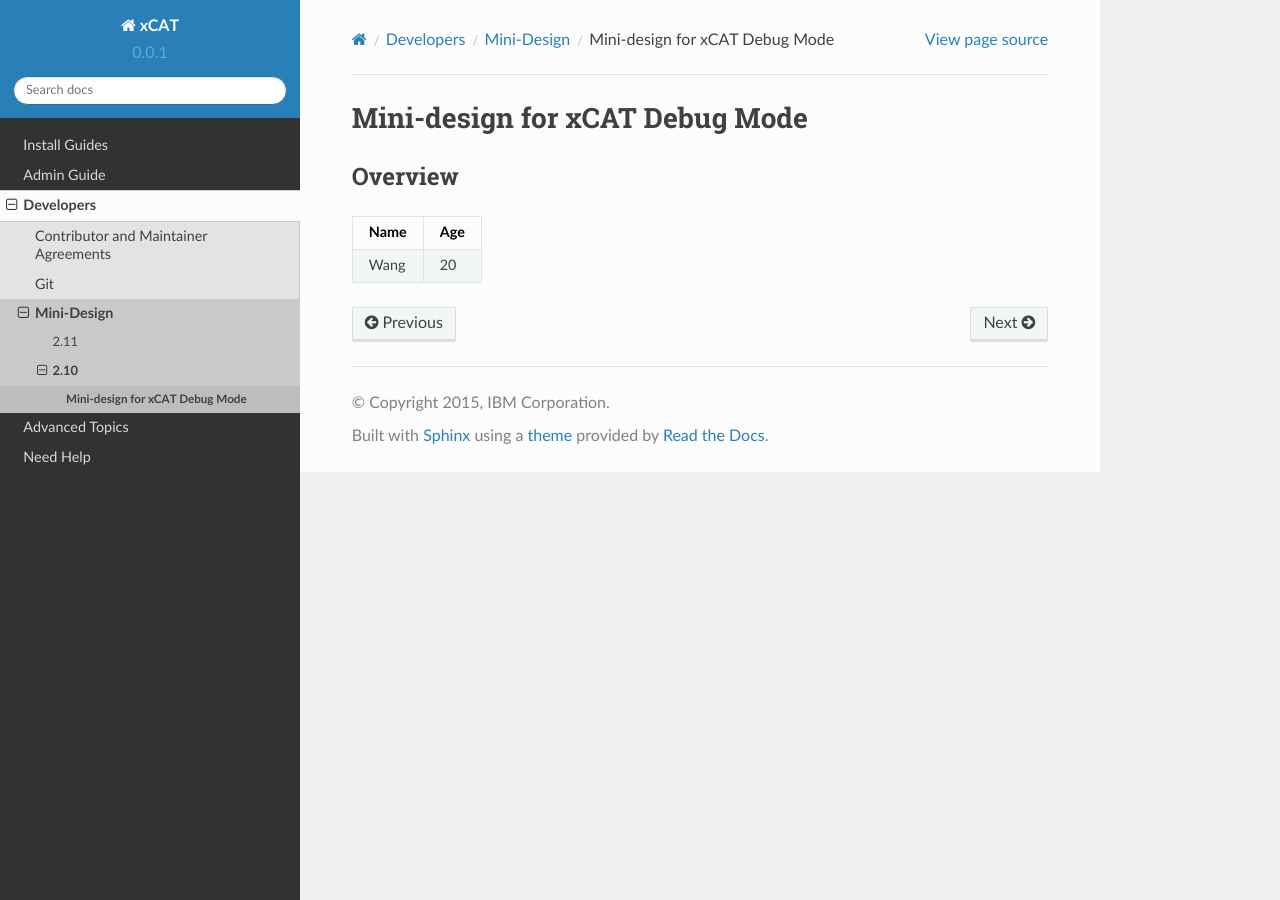
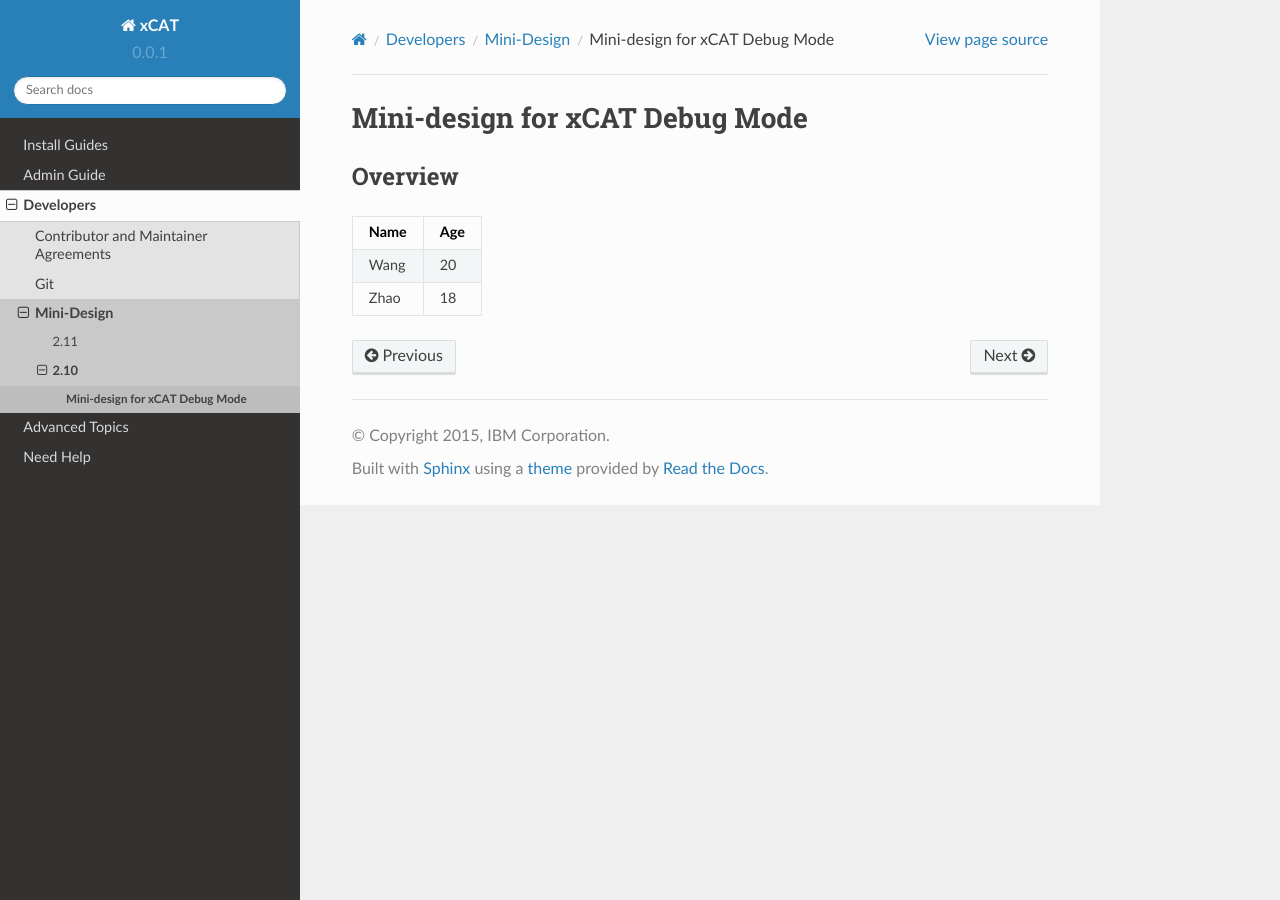
Before and after one commit to junxiawang/xcat-doc, a Sphinx documentation site: the page built from docs/source/developers/mini-design/2.10/xcatdebugmode.rst, in a window 1280 px wide. Built offline with Sphinx 7.4.7 and the Read the Docs theme 2.0.0, drawn with Linux system fonts in a browser that asks for light colours.

Commit message:
Update xcatdebugmode.rst
Modify doc on-line

```diff
--- a/docs/source/developers/mini-design/2.10/xcatdebugmode.rst
+++ b/docs/source/developers/mini-design/2.10/xcatdebugmode.rst
@@ -10,3 +10,5 @@ Overview
 +========+==========+
 | Wang   |   20     |
 +--------+----------+
+| Zhao   |   18     |
++--------+----------+
```
